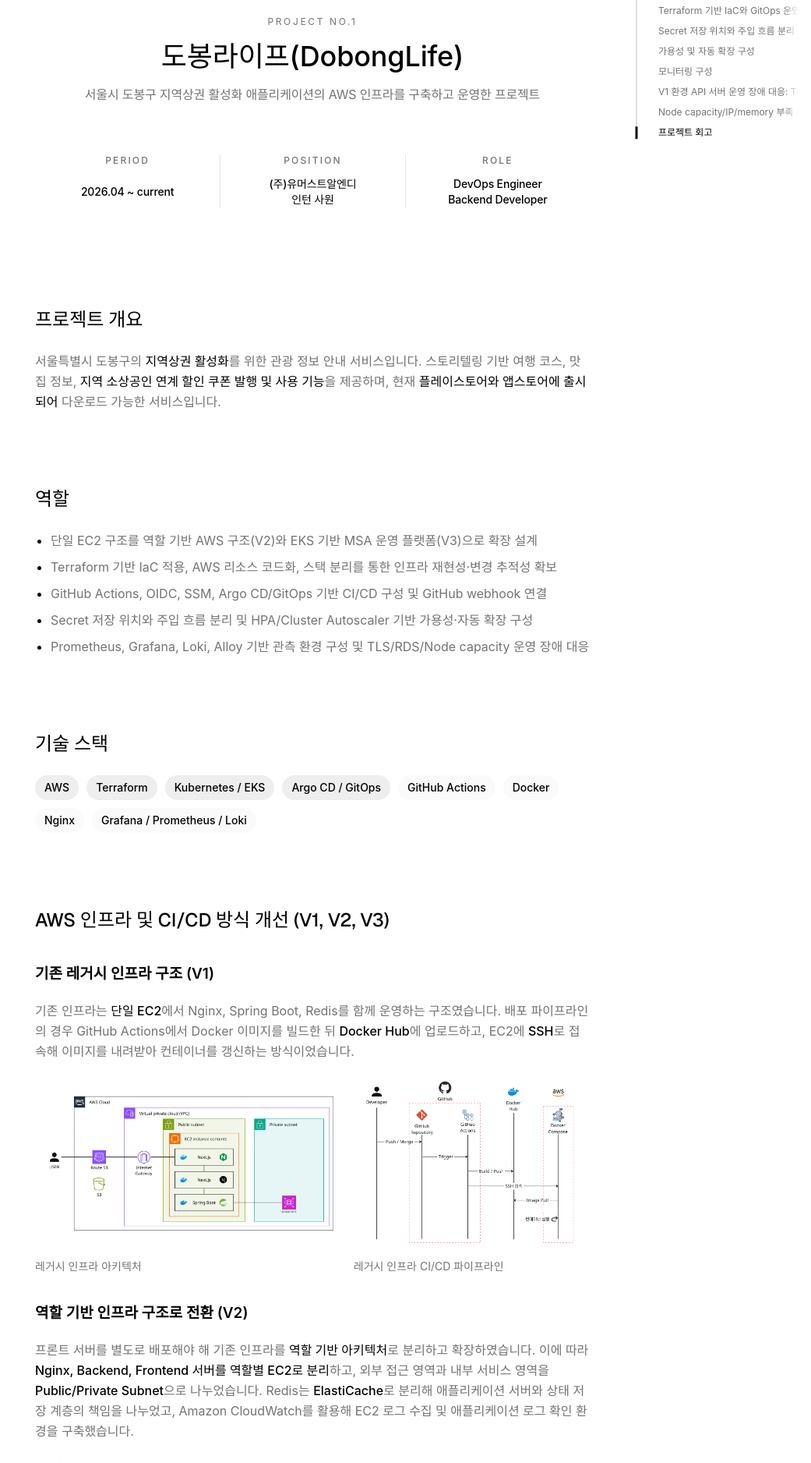
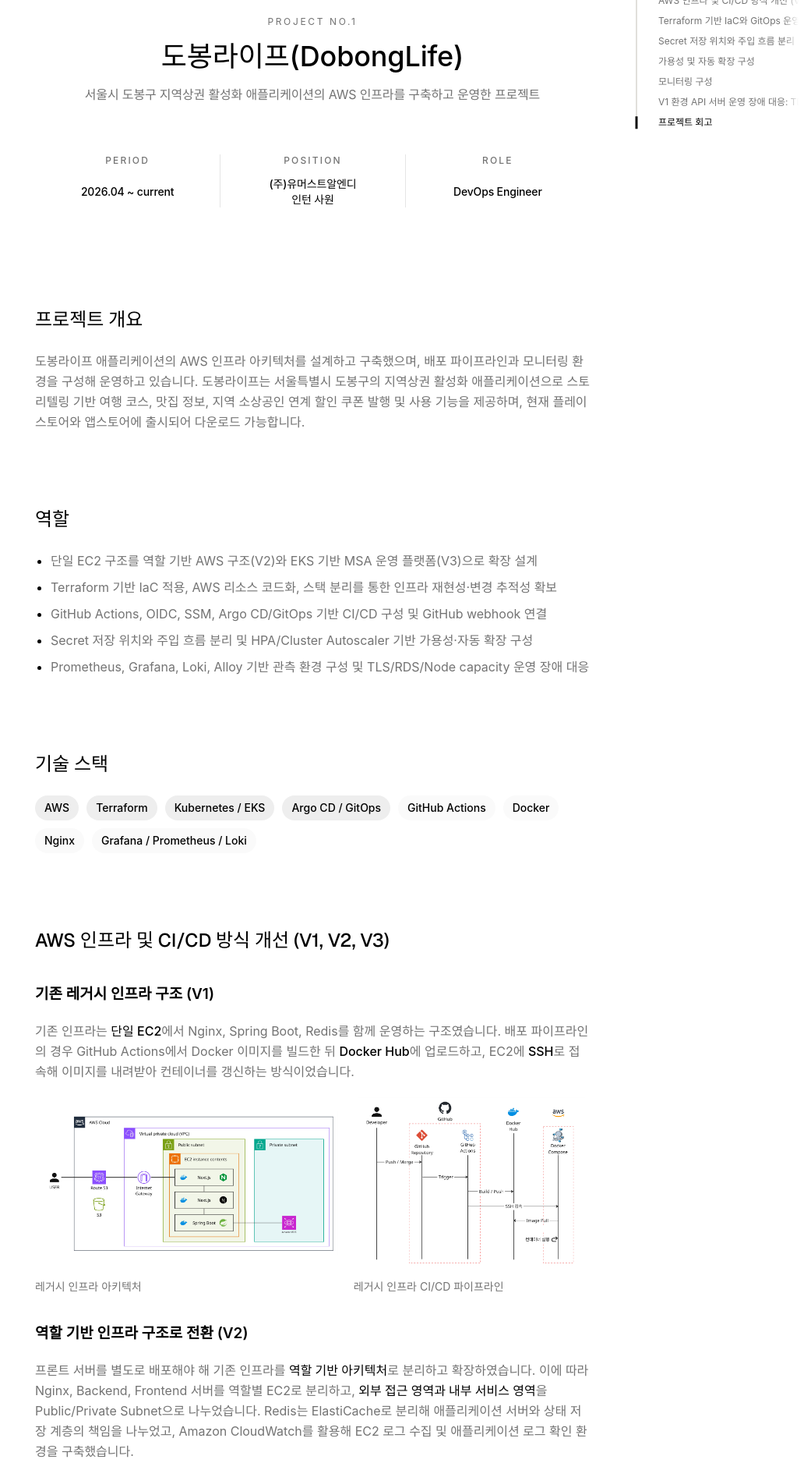
Before and after one commit to woojin2296/woojin2296.github.io, a Next.js app: page /projects/dobonglife in a window 1280 px wide. Shown: the part 160-2036 px from the top of the page at 78% size, without its empty margins (239-1280 px from the left). Built offline with nearby package versions, Linux system fonts and the light colour scheme; a web font is replaced by a local one.

Commit message:
chore: refine dobonglife portfolio copy emphasis and wording

```diff
--- a/app/projects/dobonglife/page.tsx
+++ b/app/projects/dobonglife/page.tsx
@@ -19,7 +19,6 @@
   { id: "availability-scaling", label: "가용성 및 자동 확장 구성" },
   { id: "monitoring", label: "모니터링 구성" },
   { id: "tls-troubleshooting", label: "V1 환경 API 서버 운영 장애 대응: TLS 인증서 갱신 실패" },
-  { id: "node-capacity-troubleshooting", label: "Node capacity/IP/memory 부족 트러블슈팅" },
   { id: "retrospective", label: "프로젝트 회고" },
 ];
 
@@ -43,12 +42,7 @@
             },
             {
               label: "Role",
-              value: (
-                <>
-                  DevOps Engineer <br />
-                  Backend Developer
-                </>
-              ),
+              value: "DevOps Engineer",
             },
           ]}
         />
@@ -57,19 +51,7 @@
           <SectionHeading>프로젝트 개요</SectionHeading>
           <div className="grid gap-5">
             <p className="text-base font-normal leading-relaxed tracking-normal text-[#737373]">
-              {"서울특별시 도봉구의 "}
-              <strong className="font-medium text-black">
-                {"지역상권 활성화"}
-              </strong>
-              {"를 위한 관광 정보 안내 서비스입니다. 스토리텔링 기반 여행 코스, 맛집 정보, "}
-              <strong className="font-medium text-black">
-                {"지역 소상공인 연계 할인 쿠폰 발행 및 사용 기능"}
-              </strong>
-              {"을 제공하며, 현재 "}
-              <strong className="font-medium text-black">
-                {"플레이스토어와 앱스토어에 출시되어"}
-              </strong>
-              {" 다운로드 가능한 서비스입니다."}
+              {"도봉라이프 애플리케이션의 AWS 인프라 아키텍처를 설계하고 구축했으며, 배포 파이프라인과 모니터링 환경을 구성해 운영하고 있습니다. 도봉라이프는 서울특별시 도봉구의 지역상권 활성화 애플리케이션으로 스토리텔링 기반 여행 코스, 맛집 정보, 지역 소상공인 연계 할인 쿠폰 발행 및 사용 기능을 제공하며, 현재 플레이스토어와 앱스토어에 출시되어 다운로드 가능합니다."}
             </p>
           </div>
         </section>
@@ -158,15 +140,14 @@
                 {"역할 기반 아키텍처"}
               </strong>
               {"로 분리하고 확장하였습니다. 이에 따라 "}
+              {"Nginx, Backend, Frontend 서버를 역할별 EC2로 분리하고, "}
               <strong className="font-medium text-black">
-                {"Nginx, Backend, Frontend 서버를 역할별 EC2로 분리"}
+                {"외부 접근 영역과 내부 서비스 영역"}
               </strong>
-              {"하고, 외부 접근 영역과 내부 서비스 영역을 "}
-              <strong className="font-medium text-black">
-                {"Public/Private Subnet"}
-              </strong>
+              {"을 "}
+              {"Public/Private Subnet"}
               {"으로 나누었습니다. Redis는 "}
-              <strong className="font-medium text-black">{"ElastiCache"}</strong>
+              {"ElastiCache"}
               {"로 분리해 애플리케이션 서버와 상태 저장 계층의 책임을 나누었고, Amazon CloudWatch를 활용해 EC2 로그 수집 및 애플리케이션 로그 확인 환경을 구축했습니다."}
             </p>
             <DiagramFigure
@@ -204,7 +185,11 @@
               {"마이크로 서비스 전환을 위한 EKS 환경 구축 (V3)"}
             </h3>
             <p className="text-base font-normal leading-relaxed tracking-normal text-[#737373]">
-              {"백엔드 서비스의 MSA 아키텍처 전환과 트래픽 증가에 대비해 기존 서버 배포 방식을 AWS EKS 기반 구조로 확장했습니다. 전체 구조는 외부 진입, 애플리케이션 실행, 데이터 저장 계층을 분리하는 방식으로 설계했습니다. Public Subnet은 ALB를 통한 외부 요청 진입점으로 두고, Private Subnet 내부에는 EKS 애플리케이션 노드와 RDS/Redis 데이터 계층을 나누어 배치해 서비스 트래픽과 데이터 접근 경계를 분리했습니다."}
+              {"백엔드 서비스의 MSA 아키텍처 전환과 트래픽 증가에 대비해 기존 서버 배포 방식을 "}
+              <strong className="font-medium text-black">
+                {"AWS EKS 기반 구조로 확장"}
+              </strong>
+              {"했습니다. 전체 구조는 외부 진입, 애플리케이션 실행, 데이터 저장 계층을 분리하는 방식으로 설계했습니다. Public Subnet은 ALB를 통한 외부 요청 진입점으로 두고, Private Subnet 내부에는 EKS 애플리케이션 노드와 RDS/Redis 데이터 계층을 나누어 배치해 서비스 트래픽과 데이터 접근 경계를 분리했습니다."}
             </p>
             <DiagramFigure
               src="/projects/dobonglife/dobonglife-aws-infra-v3.jpg"
@@ -221,7 +206,7 @@
               {"Argo CD와 GitOps 기반 EKS 배포 파이프라인 구축 (V3)"}
             </h3>
             <p className="text-base font-normal leading-relaxed tracking-normal text-[#737373]">
-              {"이미지 빌드와 클러스터 배포 책임을 분리하는 방식으로 구성했습니다. GitHub Actions는 서비스 소스 변경 시 Docker 이미지를 빌드해 Amazon ECR에 업로드하고, GitOps 저장소의 Helm values 이미지 태그만 갱신하도록 했습니다. GitHub webhook은 GitOps 저장소 변경 이벤트를 Argo CD로 전달해 변경 감지 지연을 줄이도록 연결했습니다. Argo CD에서 GitOps 저장소 변경을 기준으로 EKS에 동기화하도록 구성했습니다."}
+              {"Argo CD를 사용해 이미지 빌드와 클러스터 배포 책임을 분리하는 방식으로 구성했습니다. GitHub Actions는 서비스 소스 변경 시 Docker 이미지를 빌드해 Amazon ECR에 업로드하고, GitOps 저장소의 Helm values 이미지 태그만 갱신하도록 했습니다. GitHub webhook은 GitOps 저장소 변경 이벤트를 Argo CD로 전달해 변경 감지 지연을 줄이도록 연결했으며, 이후 Argo CD에서 GitOps 저장소 변경을 기준으로 EKS에 동기화했습니다."}
             </p>
             <DiagramFigure
               src="/projects/dobonglife/dobonglife-ci-cd-v3.jpg"
@@ -238,9 +223,7 @@
               {"Terraform 기반 IaC와 GitOps 운영 구조 구축"}
             </h2>
             <p className="text-base font-normal leading-relaxed tracking-normal text-[#737373]">
-              <strong className="font-medium text-black">
-                {"Terraform 기반 IaC로 AWS 인프라를 코드화하여 인프라 재현성과 변경 추적성을 높였습니다."}
-              </strong>
+              {"Terraform 기반 IaC로 AWS 인프라를 코드화하여 인프라 재현성과 변경 추적성을 높였습니다."}
               {" Terraform은 인프라 리소스의 목표 상태를 정의하고 생성·변경을 적용하고, 리소스 성격과 변경 범위에 따라 스택을 분리했습니다. GitOps 저장소는 Kubernetes 애플리케이션의 배포 상태를 관리하고, Argo CD는 해당 변경을 감지해 EKS 클러스터에 동기화하도록 했습니다."}
             </p>
             <DiagramFigure
@@ -325,7 +308,7 @@
               {"원인 확인"}
             </h4>
             <p className="text-base font-normal leading-relaxed tracking-normal text-[#737373]">
-              {"먼저 서버에 접속해 애플리케이션 프로세스와 서버 시간을 확인했습니다. 서버는 실행 중이었고 NTP 동기화도 정상 상태였지만, 새로운 요청을 시도해도 백엔드 로그와 Nginx access log에 신규 접속 로그가 남지 않았습니다. 이를 통해 요청이 애플리케이션까지 도달하지 못한다는 것을 확인하였습니다."}
+              {"먼저 서버에 접속해 애플리케이션 프로세스를 확인했습니다. 새로운 요청을 시도했지만, 백엔드 로그와 Nginx access log에 신규 접속 로그가 남지 않았습니다. 이를 통해 요청이 애플리케이션까지 도달하지 못한다는 것을 확인하였습니다."}
             </p>
             <p className="text-base font-normal leading-relaxed tracking-normal text-[#737373]">
               {"초기에 DNS 문제를 의심하여 도메인 접속과 서버 IP 직접 접속을 비교하려 했지만, 도메인 접속 단계에서 인증서 만료 오류가 확인되었습니다. 이후 "}
@@ -359,47 +342,11 @@
           </div>
         </section>
 
-        <section id="node-capacity-troubleshooting" className="scroll-mt-12 pt-24">
-          <SectionHeading>운영 장애 트러블슈팅: Node capacity / IP / memory 부족</SectionHeading>
-          <div className="grid gap-5">
-            <h4 className="pt-2 text-base font-semibold leading-relaxed tracking-normal text-black">
-              {"장애 상황"}
-            </h4>
-            <p className="text-base font-normal leading-relaxed tracking-normal text-[#737373]">
-              {"일부 Pod가 Pending 상태에 머물렀고, 처음에는 이미지 배포 실패나 GitOps 동기화 문제처럼 보였습니다."}
-            </p>
-            <h4 className="pt-2 text-base font-semibold leading-relaxed tracking-normal text-black">
-              {"원인 확인"}
-            </h4>
-            <p className="text-base font-normal leading-relaxed tracking-normal text-[#737373]">
-              {"scheduler event를 확인해 노드에 할당 가능한 CPU·memory가 부족한지, AWS VPC CNI가 Pod에 부여할 IP를 확보하지 못했는지, nodegroup max size와 Cluster Autoscaler가 확장 가능한 상태인지 함께 확인했습니다."}
-            </p>
-            <h4 className="pt-2 text-base font-semibold leading-relaxed tracking-normal text-black">
-              {"조치 및 재발 방지"}
-            </h4>
-            <p className="text-base font-normal leading-relaxed tracking-normal text-[#737373]">
-              {"Spring Boot 서비스의 JVM memory request와 resource request를 dev node 용량에 맞게 조정하고, nodegroup 확장 한계를 함께 검토해 Pending 원인을 capacity 문제로 분리했습니다."}
-            </p>
-            <pre className="overflow-x-auto bg-[#f5f5f5] p-4 text-sm leading-relaxed text-black">
-              <code>{`[placeholder] Pending Pod scheduler event 확인 로그
-$ kubectl describe pod <pod-name> -n backend-dev
-Warning  FailedScheduling  0/2 nodes are available: insufficient memory
-Warning  FailedCreatePodSandBox  failed to assign an IP address to container`}</code>
-            </pre>
-          </div>
-        </section>
-
         <section id="retrospective" className="scroll-mt-12 pt-24">
           <SectionHeading>프로젝트 회고</SectionHeading>
           <div className="grid gap-5">
             <p className="text-base font-normal leading-relaxed tracking-normal text-[#737373]">
-              {"사수 없이 인프라 전반을 단독으로 구축하며 부족한 부분과 시행착오도 많았지만, 그만큼 직접 부딪히며 많이 성장할 수 있었던 프로젝트입니다."}
-            </p>
-            <p className="text-base font-normal leading-relaxed tracking-normal text-[#737373]">
-              {"서비스 전체를 AWS 환경에 직접 올리고 배포하면서, 인프라가 어떻게 연결되고 실제 트래픽이 어떤 흐름으로 처리되는지 이해할 수 있는 프로젝트였습니다. 특히 도메인 요청이 어떤 라우팅을 거쳐 서버까지 도달하는지, 포트 설정에 따라 요청 흐름이 어떻게 달라지는지 직접 확인하는 과정이 가장 재밌었습니다."}
-            </p>
-            <p className="text-base font-normal leading-relaxed tracking-normal text-[#737373]">
-              {"또한 Terraform을 사용해보면서 기존에 GUI를 통해 설정했을 때에는 알지 못했던 인프라의 전체 구조와 흐름을 더 쉽게 이해할 수 있었습니다. 처음에는 Kubernetes, GitOps, 모니터링, Secret 관리처럼 어떤 구성 요소가 왜 필요한지 이해하는 것부터 막막했습니다."}
+              {"사수 없이 인프라 전반을 단독으로 구축하며 부족한 부분과 시행착오도 많았지만, 그만큼 직접 부딪히며 많이 성장할 수 있었던 프로젝트입니다. 서비스 전체를 AWS 환경에 직접 올리고 배포하면서, 인프라가 어떻게 연결되고 실제 트래픽이 어떤 흐름으로 처리되는지 이해할 수 있었습니다. 특히 도메인 요청이 어떤 라우팅을 거쳐 서버까지 도달하는지, 포트 설정에 따라 요청 흐름이 어떻게 달라지는지 직접 확인하는 과정이 가장 재밌었습니다. 또한 Terraform을 사용해보면서 기존에 GUI를 통해 설정했을 때에는 알지 못했던 인프라의 전체 구조와 흐름을 더 쉽게 이해할 수 있었습니다."}
             </p>
           </div>
         </section>
```
